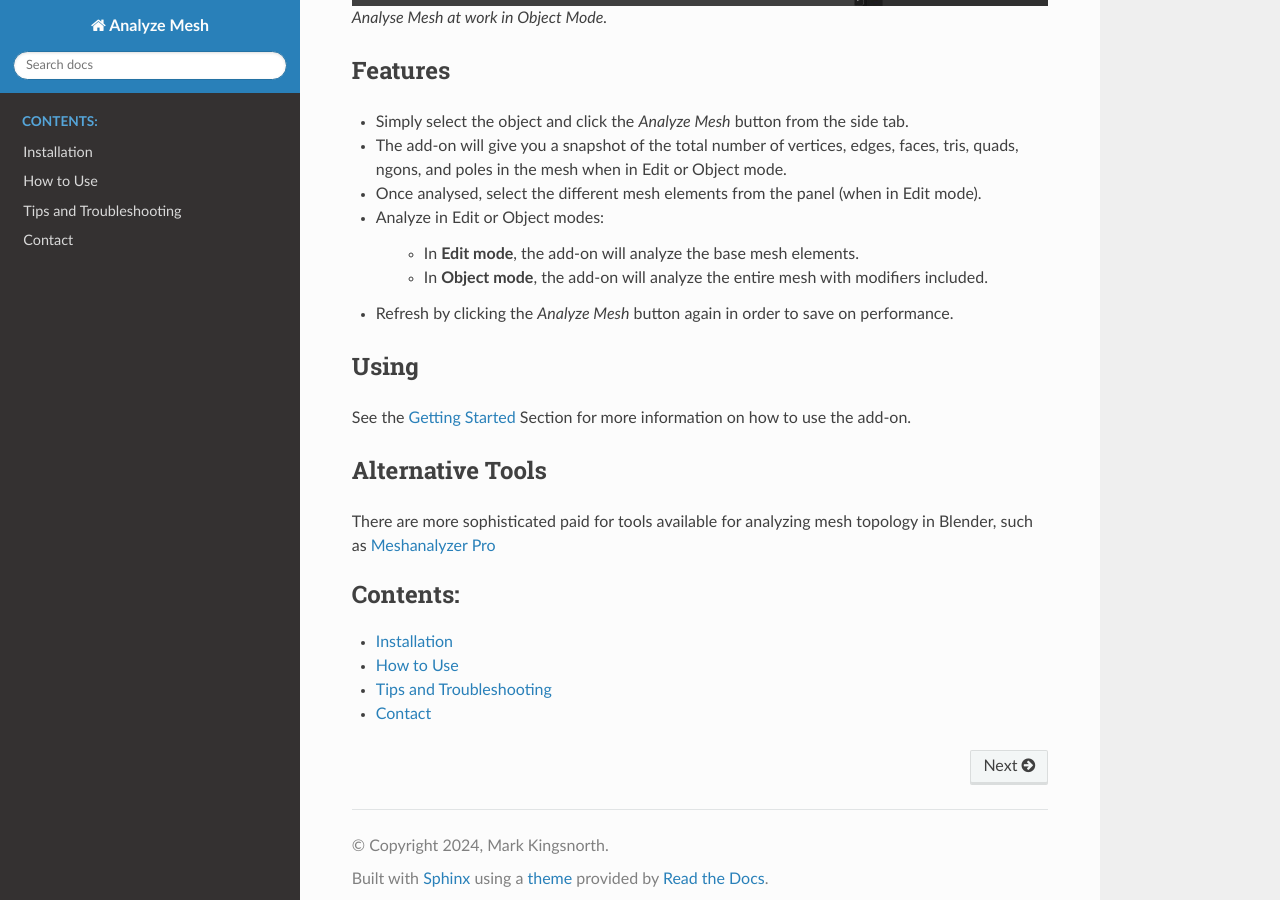
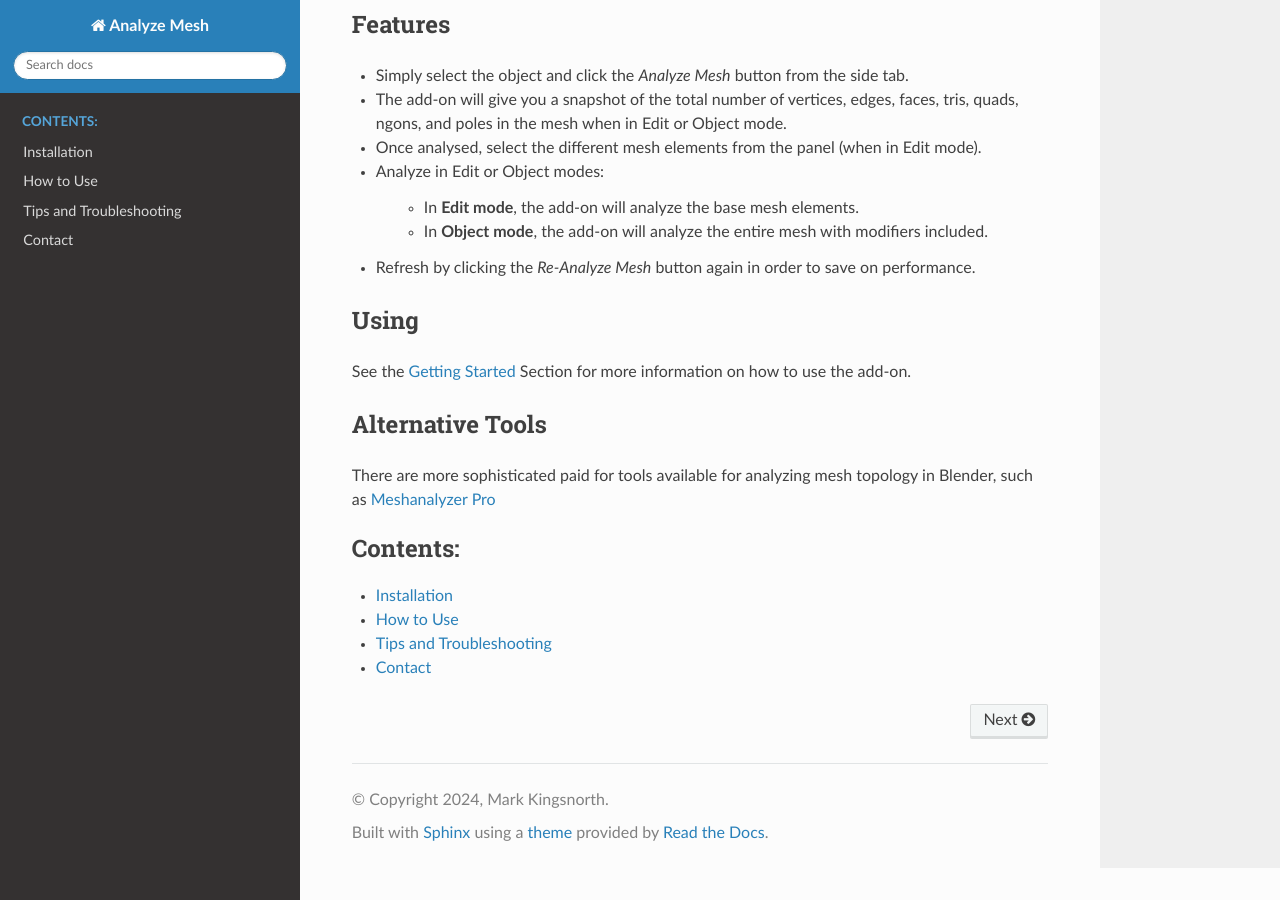
Before and after one commit to mkingsnorth/analyze_mesh_docs, a Sphinx documentation site: the page built from docs/index.rst, in a window 1280 px wide and 900 px high, scrolled down 1495 px. Built offline with Sphinx 7.4.7 and the Read the Docs theme 3.1.0, drawn with Linux system fonts in a browser that asks for light colours.

Commit message:
Minor Adjustments

```diff
--- a/docs/index.rst
+++ b/docs/index.rst
@@ -48,7 +48,7 @@
 
     * In **Object mode**, the add-on will analyze the entire mesh with modifiers included.
 
-* Refresh by clicking the *Analyze Mesh* button again in order to save on performance.
+* Refresh by clicking the *Re-Analyze Mesh* button again in order to save on performance.
 
 ---------------------------------
 Using
--- a/docs/quick_start.rst
+++ b/docs/quick_start.rst
@@ -57,7 +57,7 @@
 Refreshing
 ============================
 
-To save on performance, the report is not automatically updated when you make changes to the mesh.  Click the *Analyze Mesh* button again to refresh the report.
+To save on performance, the report is not automatically updated when you make changes to the mesh.  Click the *Re-Analyze Mesh* button again to refresh the report.
 
     .. image:: _static/images/refresh_report.gif
        :alt: Analyze Mesh
```
Also changed, not shown: docs/_static/images/am_splash.jpg, docs/_static/images/analyze_mesh_eg.jpg.
